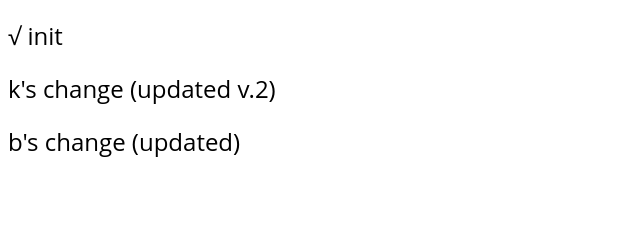
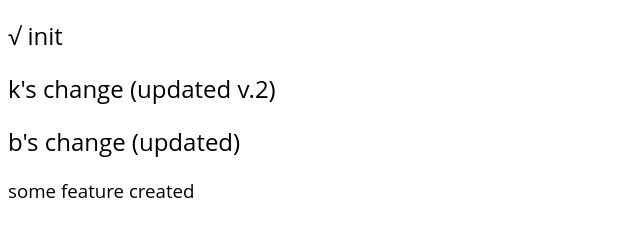
Before and after one commit to whaeva/gittest, a plain HTML site: page index.html in a window 1280 px wide. Shown: the part 67-304 px from the top of the page, without its empty margins (0-640 px from the left). Drawn offline with Linux system fonts and the light colour scheme.

Commit message:
some feature created

```diff
--- a/index.html
+++ b/index.html
@@ -15,5 +15,7 @@
 <h2>k's change (updated v.2)</h2>
 <h2>b's change (updated)</h2>
 
+<h3>some feature created</h3>
+
 </body>
 </html>
```
